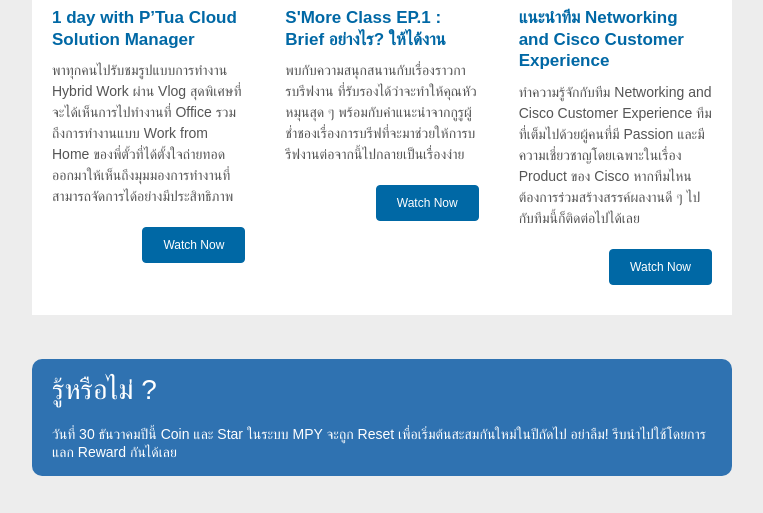
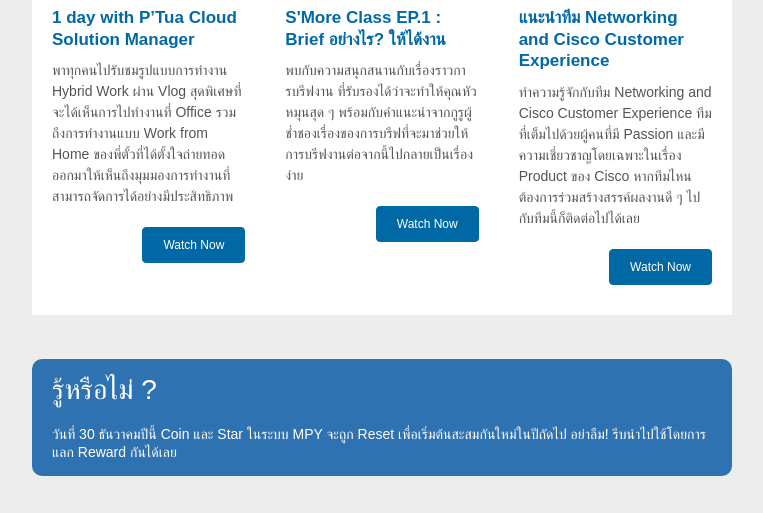
Before and after one commit to panittawee/new26, a plain HTML site: page index.html in a window 1280 px wide. Shown: the part 4512-5025 px from the top of the page, without its empty margins (258-1021 px from the left). Drawn offline with Linux system fonts and the light colour scheme; a web font is replaced by a local one.

Commit message:
Update index.html

```diff
--- a/index.html
+++ b/index.html
@@ -2850,7 +2850,7 @@ background-color: #FFFFFF; padding-bottom: 10px; border-bottom: 4px solid #EDEDE
 																																													style="margin: 0; font-size: 14px; ">
 
 
-																																													พบกับความสนุกสนานกับเรื่องราวการบรีฟงาน ที่รับรองได้ว่าจะทำให้คุณหัวหมุนสุด ๆ พร้อมกับคำแนะนำจากกูรูผู้ช่ำชองเรื่องการบรีฟที่จะมาช่วยให้การบรีฟงานต่อจากนี้ไปกลายเป็นเรื่องง่าย
+																																													พบกับความสนุกสนานกับเรื่องราวการบรีฟงาน ที่รับรองได้ว่าจะทำให้คุณหัวหมุนสุด ๆ พร้อมกับคำแนะนำจากกูรูผู้ช่ำชองเรื่องของการบรีฟที่จะมาช่วยให้การบรีฟงานต่อจากนี้ไปกลายเป็นเรื่องง่าย
 																																												</p>
 																																											</div>
 																																										</div>
```
